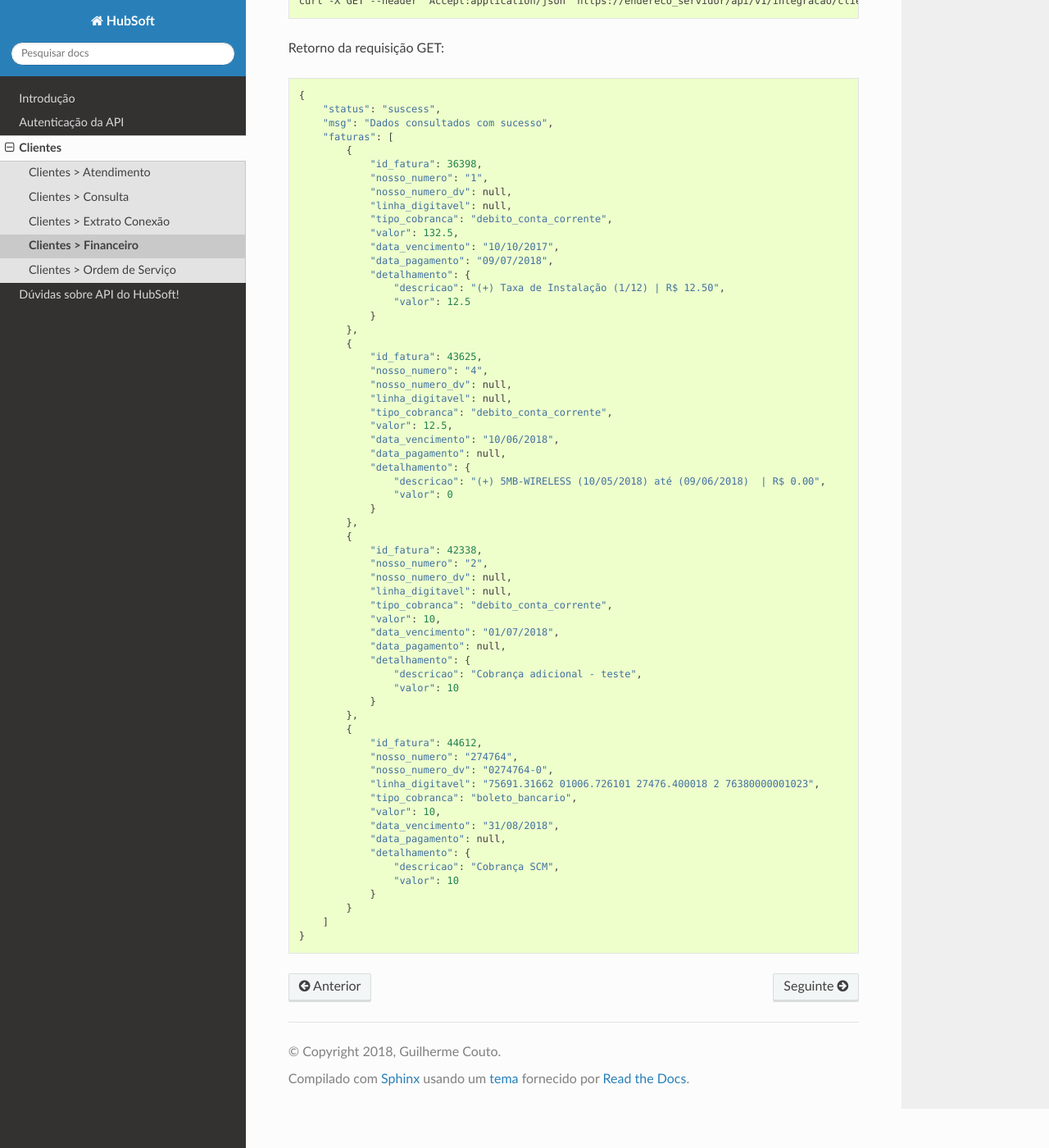
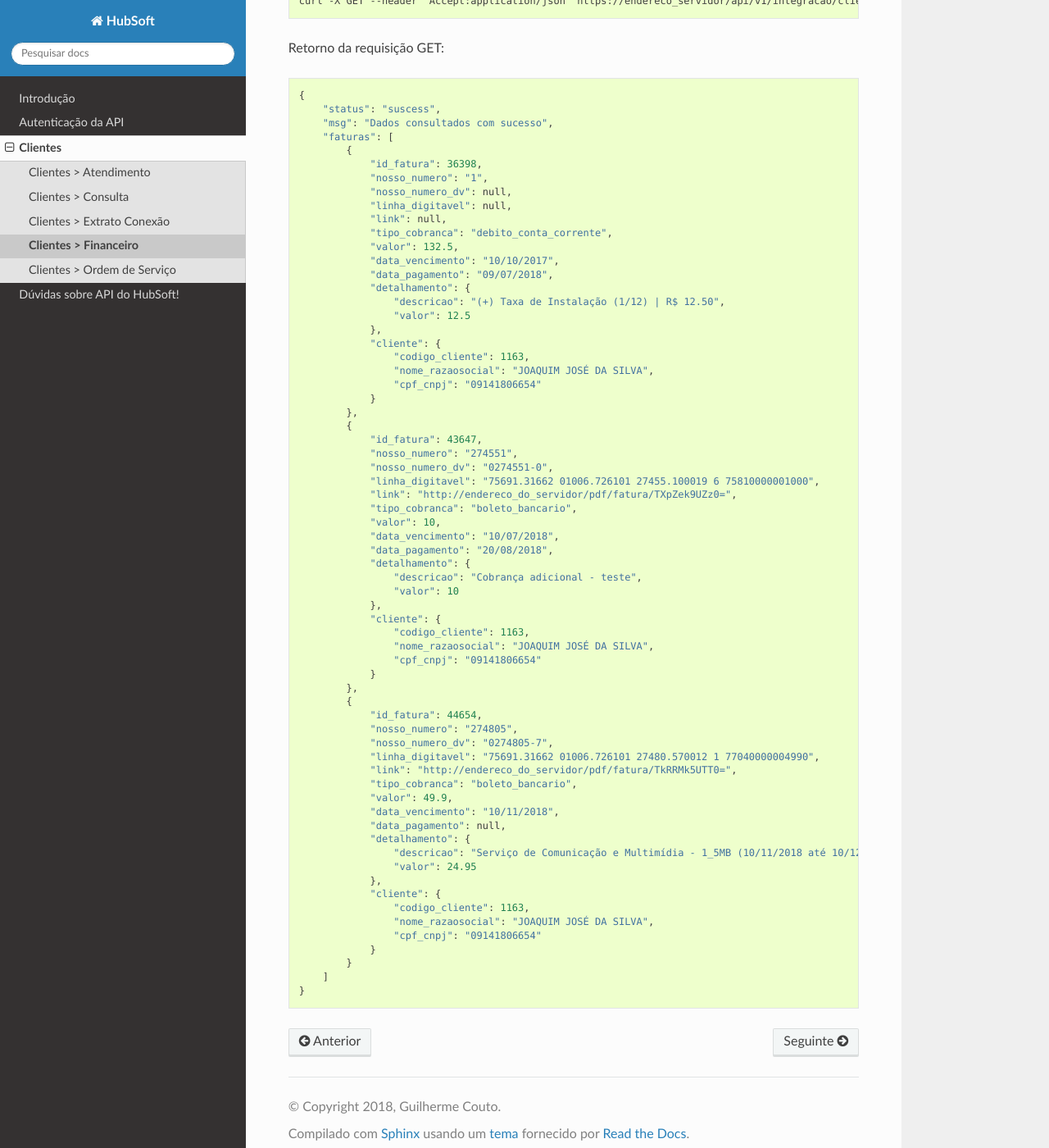
Before and after one commit to hubsoftbrasil/api, a Sphinx documentation site: the page built from docs/source/clientes/financeiro.rst, in a window 1280 px wide and 1400 px high, scrolled down 1177 px. Shown: the whole window at 82% size. Built offline with Sphinx 7.4.7 and the Read the Docs theme 2.0.0, drawn with Linux system fonts in a browser that asks for light colours.

Commit message:
Melhorias na doc de financeiro

```diff
--- a/docs/source/clientes/financeiro.rst
+++ b/docs/source/clientes/financeiro.rst
@@ -52,6 +52,7 @@ Retorno da requisição GET::
 	            "nosso_numero": "1",
 	            "nosso_numero_dv": null,
 	            "linha_digitavel": null,
+	            "link": null,
 	            "tipo_cobranca": "debito_conta_corrente",
 	            "valor": 132.5,
 	            "data_vencimento": "10/10/2017",
@@ -59,48 +60,51 @@ Retorno da requisição GET::
 	            "detalhamento": {
 	                "descricao": "(+) Taxa de Instalação (1/12) | R$ 12.50",
 	                "valor": 12.5
+	            },
+	            "cliente": {
+	                "codigo_cliente": 1163,
+	                "nome_razaosocial": "JOAQUIM JOSÉ DA SILVA",
+	                "cpf_cnpj": "09141806654"
 	            }
 	        },
 	        {
-	            "id_fatura": 43625,
-	            "nosso_numero": "4",
-	            "nosso_numero_dv": null,
-	            "linha_digitavel": null,
-	            "tipo_cobranca": "debito_conta_corrente",
-	            "valor": 12.5,
-	            "data_vencimento": "10/06/2018",
-	            "data_pagamento": null,
+	            "id_fatura": 43647,
+	            "nosso_numero": "274551",
+	            "nosso_numero_dv": "0274551-0",
+	            "linha_digitavel": "75691.31662 01006.726101 27455.100019 6 75810000001000",
+	            "link": "http://endereco_do_servidor/pdf/fatura/TXpZek9UZz0=",
+	            "tipo_cobranca": "boleto_bancario",
+	            "valor": 10,
+	            "data_vencimento": "10/07/2018",
+	            "data_pagamento": "20/08/2018",
 	            "detalhamento": {
-	                "descricao": "(+) 5MB-WIRELESS (10/05/2018) até (09/06/2018)  | R$ 0.00",
-	                "valor": 0
+	                "descricao": "Cobrança adicional - teste",
+	                "valor": 10
+	            },
+	            "cliente": {
+	                "codigo_cliente": 1163,
+	                "nome_razaosocial": "JOAQUIM JOSÉ DA SILVA",
+	                "cpf_cnpj": "09141806654"
 	            }
 	        },
 	        {
-	            "id_fatura": 42338,
-	            "nosso_numero": "2",
-	            "nosso_numero_dv": null,
-	            "linha_digitavel": null,
-	            "tipo_cobranca": "debito_conta_corrente",
-	            "valor": 10,
-	            "data_vencimento": "01/07/2018",
+	            "id_fatura": 44654,
+	            "nosso_numero": "274805",
+	            "nosso_numero_dv": "0274805-7",
+	            "linha_digitavel": "75691.31662 01006.726101 27480.570012 1 77040000004990",
+	            "link": "http://endereco_do_servidor/pdf/fatura/TkRRMk5UTT0=",
+	            "tipo_cobranca": "boleto_bancario",
+	            "valor": 49.9,
+	            "data_vencimento": "10/11/2018",
 	            "data_pagamento": null,
 	            "detalhamento": {
-	                "descricao": "Cobrança adicional - teste",
-	                "valor": 10
-	            }
-	        },
-	        {
-	            "id_fatura": 44612,
-	            "nosso_numero": "274764",
-	            "nosso_numero_dv": "0274764-0",
-	            "linha_digitavel": "75691.31662 01006.726101 27476.400018 2 76380000001023",
-	            "tipo_cobranca": "boleto_bancario",
-	            "valor": 10,
-	            "data_vencimento": "31/08/2018",
-	            "data_pagamento": null,
-	            "detalhamento": {
-	                "descricao": "Cobrança SCM",
-	                "valor": 10
+	                "descricao": "Serviço de Comunicação e Multimídia - 1_5MB (10/11/2018 até 10/12/2018)",
+	                "valor": 24.95
+	            },
+	            "cliente": {
+	                "codigo_cliente": 1163,
+	                "nome_razaosocial": "JOAQUIM JOSÉ DA SILVA",
+	                "cpf_cnpj": "09141806654"
 	            }
 	        }
 	    ]
```
